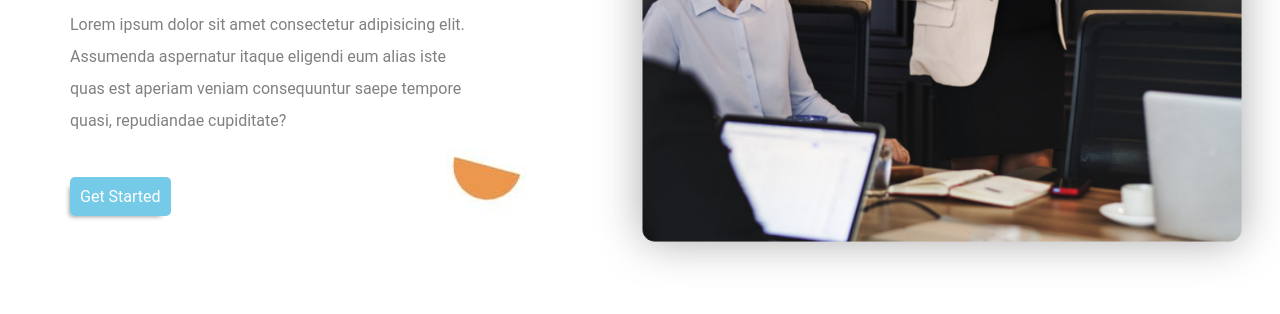
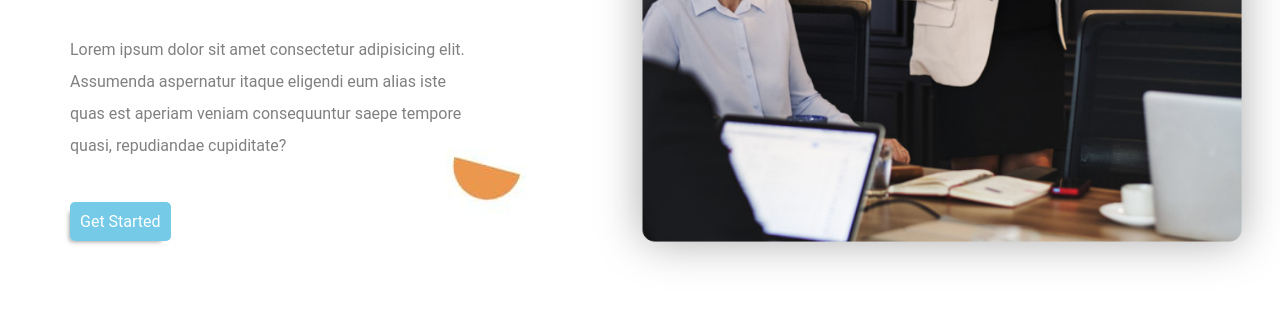
Before and after one commit to King-Leo-As/Dars_21, a plain HTML site: page index.html in a window 1280 px wide. Shown: the part 517-831 px from the top of the page. Drawn offline with Linux system fonts and the light colour scheme.

Commit message:
change position
change position

```diff
--- a/style.css
+++ b/style.css
@@ -57,7 +57,7 @@ body{
 }
 .heading__text{
     width:40% ;
-    transform: translateY(-40px);
+    transform: translateY(-15px);
 
 }
 .heading-title{
```
